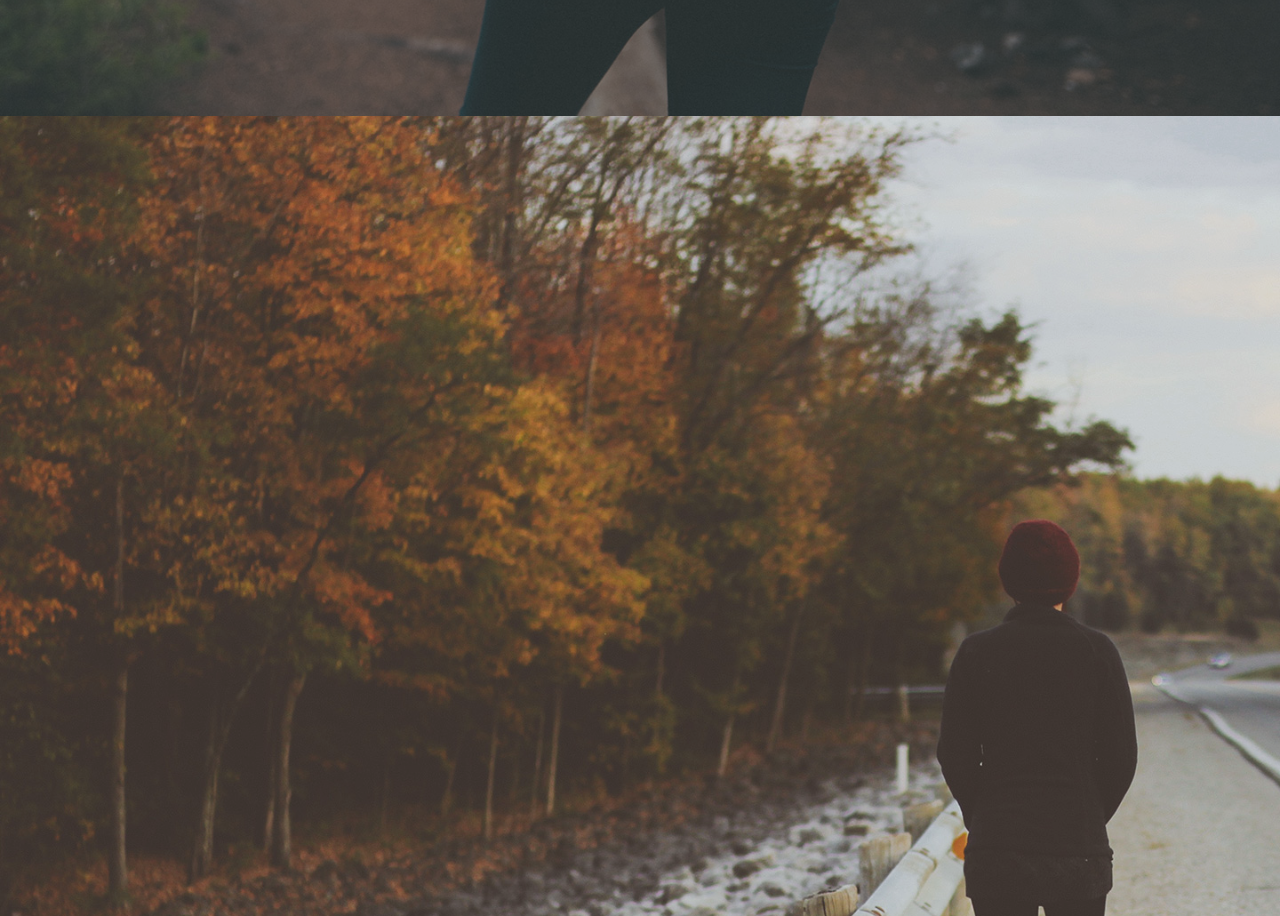
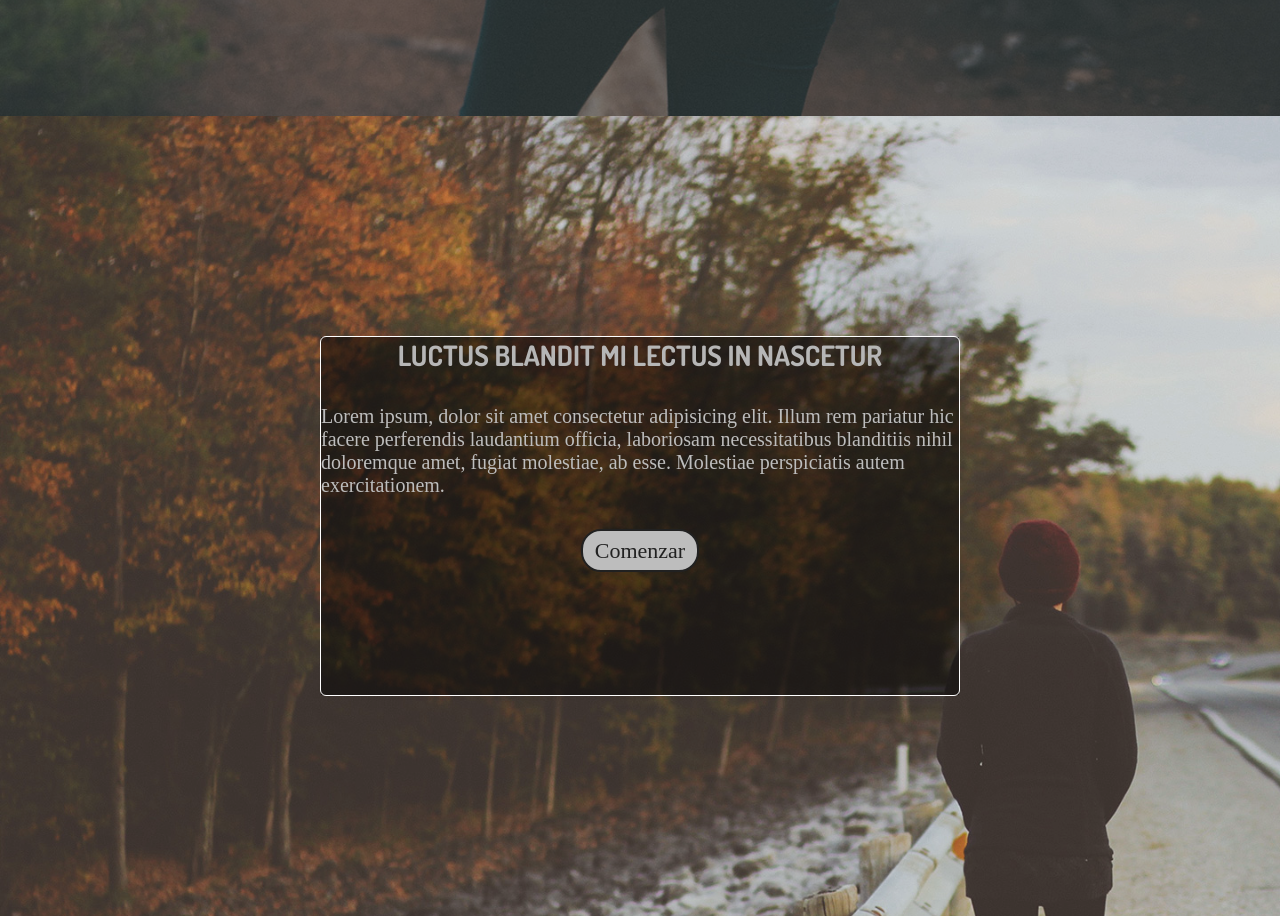
Before and after one commit to Constante-E/Page1, a plain HTML site: page index.html in a window 1280 px wide. Shown: the part 1484-2400 px from the top of the page. Drawn offline with Linux system fonts and the light colour scheme; a web font is replaced by a local one.

Commit message:
section3 actualizado

```diff
--- a/css/land.css
+++ b/css/land.css
@@ -187,11 +187,10 @@ body {
     background: rgba(0, 0, 0, 0.5);
 }
 
-.banner-feel{
+.banner-feel {
     width: 60%;
     height: auto;
     border-bottom: 3px solid rgba(84, 110, 122, 0.25);
-
 }
 
 .section1-feel {
@@ -211,9 +210,8 @@ body {
     font-size: 25px;
     color: #B0BEC5;
 }
+
 /* -------------- */
-
-
 
 .fond {
     display: flex;
@@ -413,6 +411,8 @@ body {
 .section3 {
     width: 100%;
     height: 100vh;
+    justify-content: space-around;
+    align-items: center;
     background-image: url(../media/images/banner3.jpg);
 }
 
@@ -423,6 +423,64 @@ body {
     width: 100%;
     height: 100%;
     background: rgba(84, 110, 122, 0.2);
+}
+
+.section3-info {
+    position: relative;
+    width: 50%;
+    height: 45%;
+    box-sizing: border-box;
+    border: 1px solid white;
+    border-radius: 6px;
+}
+
+.section3-info::before {
+    position: absolute;
+    content: '';
+    width: 100%;
+    height: 100%;
+    background: rgba(0, 0, 0, 0.5);
+    z-index: -10;
+}
+
+.info-titulo {
+    color: #b6b6b6;
+    font-size: 28px;
+    font-family: Dosis;
+    text-align: center;
+}
+
+.info-descripcion {
+    margin: 5% 0;
+    color: #BDBDBD;
+    font-size: 20px;
+}
+
+.info-btn-area {
+    width: 100%;
+    height: auto;
+    align-items: center;
+}
+
+.info-btn {
+    color: #212121;
+    background: #BDBDBD;
+    width: 18%;
+    line-height: 1.8em;
+    text-align: center;
+    font-size: 22px;
+    font-weight: 500;
+    display: block;
+    border: 2px solid #212121;
+    border-radius: 20px;
+    margin: 0 auto;
+    transition: all 0.3s;
+}
+
+.info-btn:hover {
+    color: #BDBDBD;
+    border-color: #BDBDBD;
+    background: #212121;
 }
 
 /* -------------- */
--- a/index.html
+++ b/index.html
@@ -14,7 +14,7 @@
             <span class="logo-spn">Bee</span>
             <span class="logo-spn2">Hit </span>
         </div>
-        <h2 class="navegacion-enjoy">ENJOY THIS <span>WEB</span>2.0</h2>
+        <h2 class="navegacion-enjoy">ENJOY THIS <span>WEB</span></h2>
         <div id="hambur" class="hamb">
             <div class="cont-hamb"></div>
         </div>
@@ -70,7 +70,14 @@
             </div>
         </div>
     </section>
-    <section class="section3 fond" data-section="section3"></section>
+    <section class="section3 fond" data-section="section3">
+        <div class="section3-info">
+            <h1 class="info-titulo">LUCTUS BLANDIT MI LECTUS IN NASCETUR</h1>
+            <p class="info-descripcion">Lorem ipsum, dolor sit amet consectetur adipisicing elit. Illum rem pariatur hic facere perferendis laudantium officia, laboriosam necessitatibus blanditiis nihil doloremque amet, fugiat molestiae, ab esse. Molestiae perspiciatis autem exercitationem.</p>
+
+           <div  class="info-btn-area"><a class="info-btn" href="#">Comenzar</a> </div>
+        </div>
+    </section>
     <script src="js/land.js"></script>
 </body>
 
```
